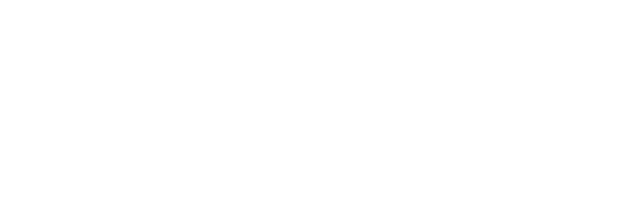
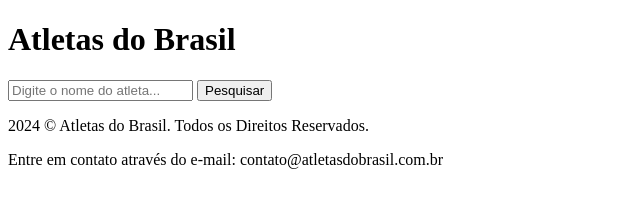
Before and after one commit to maleixorm/alura-gemini, a plain HTML site: page index.html in a window 1280 px wide. Shown: the whole page, without its empty margins (0-640 px from the left). Drawn offline with Linux system fonts and the light colour scheme.

Commit message:
Inserindo conteúdos no html

```diff
--- a/index.html
+++ b/index.html
@@ -4,8 +4,21 @@
     <meta charset="UTF-8">
     <meta name="viewport" content="width=device-width, initial-scale=1.0">
     <title>Imersão Dev - Alura Gemini</title>
+    <link rel="stylesheet" href="style.css">
 </head>
 <body>
-
+    <header>
+        <h1>Atletas do Brasil</h1>
+    </header>
+    <main>
+        <section>
+            <input type="text" name="" id="" placeholder="Digite o nome do atleta...">
+            <button type="submit">Pesquisar</button>
+        </section>
+    </main>
+    <footer>
+        <p>2024 &copy; Atletas do Brasil. Todos os Direitos Reservados.</p>
+        <p>Entre em contato através do e-mail: contato@atletasdobrasil.com.br</p>
+    </footer>
 </body>
 </html>
```
